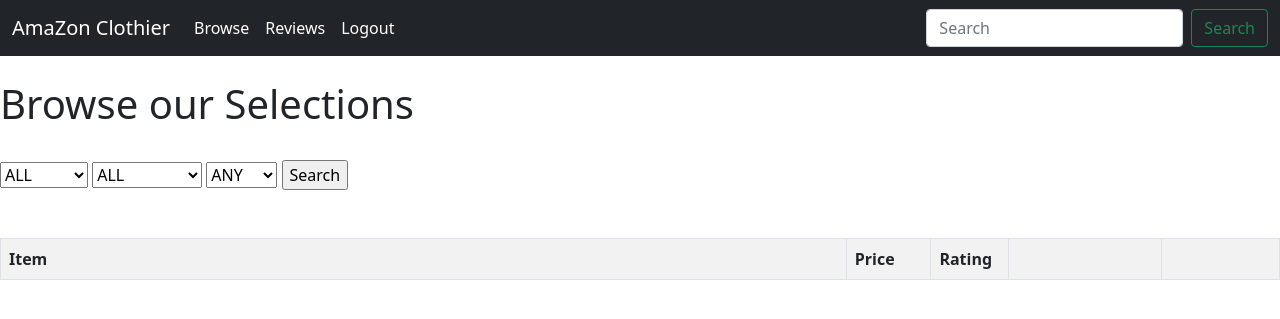
After one commit to Gglasgow09/productRetailAPI, a Flask app: page /browse in a window 1280 px wide. The commit adds this page. Shown: the top 319 px of the page. Run offline with Flask 3, Linux system fonts and the light colour scheme; a user stored in the database is signed in; lists and menus that the app fills with data are empty.

Commit message:
helloooo

```diff
--- a/server/app.py
+++ b/server/app.py
@@ -1,44 +1,44 @@
-from flask import Flask
-from models import db, User, Review, Product, Transaction
-from data_import import import_json_data
+# from flask import Flask
+# from models import db, User, Review, Product, Transaction
+# from data_import import import_json_data
 
-app = Flask(__name__)
-app.config['SQLALCHEMY_DATABASE_URI'] = 'sqlite:///test.db'
-db.init_app(app)
+# app = Flask(__name__)
+# app.config['SQLALCHEMY_DATABASE_URI'] = 'sqlite:///test.db'
+# db.init_app(app)
 
-@app.route('/import_data')
-def import_data():
-    json_file = 'Clothing_Data_Nine_Thousand_entries.json'
-    table_name = 'clothing_data'
-    try:
-        import_json_data(json_file, table_name)
-        return 'Data import successful'
-    except Exception as e:
-        return f'Data import failed: {str(e)}'
+# @app.route('/import_data')
+# def import_data():
+#     json_file = 'Clothing_Data_Nine_Thousand_entries.json'
+#     table_name = 'clothing_data'
+#     try:
+#         import_json_data(json_file, table_name)
+#         return 'Data import successful'
+#     except Exception as e:
+#         return f'Data import failed: {str(e)}'
 
-@app.route('/')
-def index():
-    # Example usage of the User model
-    users = User.query.all()
-    return f"Number of users: {len(users)}"
+# @app.route('/')
+# def index():
+#     # Example usage of the User model
+#     users = User.query.all()
+#     return f"Number of users: {len(users)}"
 
-with app.app_context():
-    db.create_all
+# with app.app_context():
+#     db.create_all
 
-if __name__ == '__main__':
-    app.run(debug=True)
+# if __name__ == '__main__':
+#     app.run(debug=True)
 
 from flask import Flask, render_template, url_for, redirect, flash
 from flask_sqlalchemy import SQLAlchemy
-from flask_login import UserMixin, login_user, LoginManager, login_required, logout_user, current_user
+from flask_login import UserMixin,login_user, LoginManager, login_required, logout_user
 from flask_wtf import FlaskForm
-from wtforms import StringField, PasswordField, SubmitField
+from wtforms import StringField, PasswordField, SubmitField, SelectField, IntegerField, EmailField, validators
 from wtforms.validators import InputRequired, Length, ValidationError, DataRequired
 from flask_bcrypt import Bcrypt
 
 app = Flask(__name__)
 
-app.config['SQLALCHEMY_DATABASE_URI'] = 'sqlite:///users.db'
+app.config['SQLALCHEMY_DATABASE_URI'] = 'sqlite:///amazon.db'
 app.config['SECRET_KEY'] = 'password'
 
 login_manager = LoginManager()
@@ -52,36 +52,97 @@ def load_user(user_id):
 db = SQLAlchemy(app)
 bcrypt = Bcrypt(app)
 
+# @app.context_processor
+# def base():
+#     form= SearchForm
+#     return dict(form=form)
+
+
+#---------CLASSES (MODELS and FORMS)--------------------------------------------------------------------------------------------
 
 class User(db.Model, UserMixin):
     id = db.Column(db.Integer, primary_key=True)
     username = db.Column(db.String(20), nullable=False, unique=True)
     password = db.Column(db.String(80), nullable=False)
+    first_name =  db.Column(db.String(25), nullable=False)
+    last_name = db.Column(db.String(25), nullable=False)
+    email = db.Column(db.String(120), unique=True, nullable=False)
+    phone = db.Column(db.String(20))
+    state = db.Column(db.String(15))
+    zip_code = db.Column(db.String(5))
+    payment = db.Column(db.String(35))
+    created_at = db.Column(db.DateTime, default=db.func.current_timestamp())
+    updated_at = db.Column(db.DateTime, default=db.func.current_timestamp(),
+                           onupdate=db.func.current_timestamp())
 
 # db.init_app(app)
+
+class Inventory(db.Model, UserMixin):
+    __tablename__ = "Inventory"
+    index = db.Column(db.Integer, primary_key=True)
+    main_category = db.Column(db.String(190))
+    title = db.Column(db.String)
+    average_rating = db.Column(db.Integer)
+    rating_number = db.Column(db.Integer)
+    price = db.Column(db.Float)
+    store = db.Column(db.String(80))
+    gender = db.Column(db.Float)
+    type = db.Column(db.String(100))
+    misc = db.Column(db.String(130))
+
+class Review(db.Model, UserMixin):
+   __tablename__ = "reviews"
+   id = db.Column(db.Integer, primary_key=True)
+   product_id = db.Column(db.Integer, db.ForeignKey("Inventory.index"))
+   rating =  db.Column (db.Integer, unique=True, nullable=False)
+   user_id = db.Column(db.Integer, db.ForeignKey("user.id"))
+   created_at = db.Column(db.DateTime, default=db.func.current_timestamp())
+   updated_at = db.Column(db.DateTime, default=db.func.current_timestamp(),
+                          onupdate=db.func.current_timestamp())
+
+
 
 with app.app_context():
     db.create_all()
 
+#create Registration Form
 class RegistrationForm(FlaskForm):
     username = StringField(validators=[InputRequired(), Length(min=4, max=20)], render_kw={"placeholder": "Username"})
     password = PasswordField(validators=[InputRequired(), Length(min=8, max=20)], render_kw={"placeholder": "Password"})
+    first_name = StringField(validators=[InputRequired(), Length(min=1, max=20)], render_kw={"placeholder": "First Name"})
+    last_name = StringField(validators=[InputRequired(), Length(min=1, max=20)], render_kw={"placeholder": "Last Name"})
+    email = EmailField(validators=[InputRequired(), validators.Email()], render_kw={"placeholder": "EMAIL"})
+    phone = StringField(validators=[InputRequired()], render_kw={"placeholder": "Phone-must be 10 digits"})
+    state = SelectField('STATE', choices=[('NY', 'New York'), ('CO', 'Colorado'), ('VA', 'Virginia')])
+    zip_code = StringField(validators=[InputRequired()], render_kw={"placeholder": "Zip-must be 5 digits"})
+    payment = SelectField('Payment', choices=[('cr', 'Credit'), ('ck', 'Check'), ('la', 'Layaway')])
     submit = SubmitField("Register")
 
+    #validate username
     def validate_username(self, username):
         existing_username = User.query.filter_by(username=username.data).first()
         if existing_username:
             raise ValidationError("ERROR! Username is taken!")
 
+#create login form
 class LoginForm(FlaskForm):
     username = StringField(validators=[InputRequired(), Length(min=4, max=20)], render_kw={"placeholder": "Username"})
     password = PasswordField(validators=[InputRequired(), Length(min=8, max=20)], render_kw={"placeholder": "Password"})
     submit = SubmitField("Login")
 
+class SearchForm(FlaskForm):
+    gender = SelectField('Style', validators=[InputRequired()], choices=[('ALL', 'ALL'), ('Men', 'Mens'), ('Women', 'Womens'), ('Boys', 'Boys'), ('Girls', 'Girls')])
+    type = SelectField('Type', choices=[('ALL', 'ALL'), ('Clothing', 'Clothing'), ('Shoes', 'Shoes'), ('Accessories', 'Accessories'), ('Jewelry', 'Jewelry')])
+    sort = SelectField('Sort', choices=[('ANY', 'ANY'), ('price', 'Price'), ('average_rating', 'Rating')])
+    submit = SubmitField("Search")
+
+
+##--------------ROUTES---------------------------------------------------------------------------------------------------------------
 
 @app.route('/')
 def home():
     return render_template("home.html")
+
 
 @app.route('/login', methods=['GET', 'POST'])
 def login():
@@ -94,32 +155,112 @@ def login():
                 flash("Sucess!!!")
                 return redirect(url_for('dashboard'))
             else:
-                flash("Wrong Password")
+                flash("Attention!!! Password Incorrect!!!")
+        else:
+            flash("Attention!!! User Not Found!!!")
 
     return render_template('login.html', form=form)
+
 
 @app.route('/logout', methods=["GET", "POST"])
 @login_required
 def logout():
+
     logout_user()
     return redirect(url_for('logout'))
+
 
 @app.route('/register', methods=['GET', 'POST'])
 def register():
     form = RegistrationForm()
     if form.validate_on_submit():
         hashed_pass = bcrypt.generate_password_hash(form.password.data)
-        new_user = User(username=form.username.data, password=hashed_pass)
+        new_user = User(username=form.username.data, password=hashed_pass,
+                        first_name=form.first_name.data, last_name=form.last_name.data,
+                        email=form.email.data, phone=form.phone.data, state=form.state.data,
+                        zip_code=form.zip_code.data, payment=form.payment.data)
+        name=form.first_name.data
         db.session.add(new_user)
         db.session.commit()
+        flash("User Sucessfully Created!")
+
         return redirect(url_for('login'))
     return render_template('register.html', form=form)
 
-@app.route('/dashboard',  methods=['GET', 'POST'])
+
+@app.route('/dashboard', methods=['GET', 'POST'])
 @login_required
 def dashboard():
     return render_template('dashboard.html')
 
 
+@app.route('/browse', methods=['GET', 'POST'])
+@login_required
+def browse():
+
+    form = SearchForm()
+
+    if form.gender.data == 'ALL' and form.type.data == 'ALL':
+        if form.sort.data == 'ANY':
+            items = Inventory.query.filter_by()
+            return render_template('browse.html', items=items, form=form)
+        elif form.sort.data == 'average_rating':
+            items = Inventory.query.order_by(Inventory.average_rating.desc())
+            return render_template('browse.html', items=items, form=form)
+        else:
+            items = Inventory.query.order_by(Inventory.price)
+            return render_template('browse.html', items=items, form=form)
+
+    elif form.gender.data != 'ALL' and form.type.data == 'ALL':
+        if form.sort.data == 'ANY':
+            items = Inventory.query.filter_by(gender=form.gender.data)
+            return render_template('browse.html', items=items, form=form)
+        elif form.sort.data == 'average_rating':
+            items = Inventory.query.filter_by(gender=form.gender.data).order_by(Inventory.average_rating.desc())
+            return render_template('browse.html', items=items, form=form)
+        else:
+            items = Inventory.query.filter_by(gender=form.gender.data).order_by(Inventory.price)
+            return render_template('browse.html', items=items, form=form)
+
+    elif form.gender.data != 'ALL' and form.type.data != 'ALL':
+        if form.sort.data == 'ANY':
+            items = Inventory.query.filter_by(gender=form.gender.data, type=form.type.data)
+            return render_template('browse.html', items=items, form=form)
+        elif form.sort.data == 'average_rating':
+            items = Inventory.query.filter_by(gender=form.gender.data, type=form.type.data).order_by(Inventory.average_rating.desc())
+            return render_template('browse.html', items=items, form=form)
+        else:
+            items = Inventory.query.filter_by(gender=form.gender.data, type=form.type.data).order_by(Inventory.price)
+            return render_template('browse.html', items=items, form=form)
+
+    else:
+        if form.sort.data == 'ANY':
+            items = items = Inventory.query.filter_by(type=form.type.data)
+            return render_template('browse.html', items=items, form=form)
+        elif form.sort.data == 'average_rating':
+            items = items = Inventory.query.filter_by(type=form.type.data).order_by(Inventory.average_rating.desc())
+            return render_template('browse.html', items=items, form=form)
+        else:
+            items = items = Inventory.query.filter_by(type=form.type.data).order_by(Inventory.price)
+            return render_template('browse.html', items=items, form=form)
+
+
+@app.route('/reviews', methods=['GET', 'POST'])
+@login_required
+def reviews():
+    return render_template('reviews.html')
+
+@app.route('/new_review', methods=['GET', 'POST'])
+@login_required
+def new_review():
+    return render_template('new_review.html')
+
+@app.route('/add', methods=['GET', 'POST'])
+@login_required
+def add():
+    items = Inventory.query.order_by(Inventory.price)
+    return render_template('add.html', items=items)
+
+
 if __name__ == "__main__":
     app.run()
--- a/server/templates/base.html
+++ b/server/templates/base.html
@@ -11,8 +11,8 @@
     <title>Amazon Clothing</title>
   </head>
   <body>
-    {% include 'navbar.html' %}
-    <br/>
+      {% include 'navbar.html' %}
+      <br/>
     <div class="'container">
         {% block content %}
         {% endblock %}
--- /dev/null
+++ b/server/templates/browse.html
@@ -0,0 +1,40 @@
+{% extends 'base.html' %}
+<!DOCTYPE html>
+<html lang="en">
+<head>
+    <meta charset="UTF-8">
+    <meta name="viewport" content="width=device-width, initial-scale=1.0">
+    <title>Bowse</title>
+</head>
+<body>
+    {% block content %}
+        <h1>Browse our Selections</h1>
+        <br/>
+        <form action="#" method="POST">
+            {{ form.gender }}
+            {{ form.type }}
+            {{ form.sort }}
+            {{ form.submit }}
+        </form><br/><br/>
+
+        <table class="table table-hover table-bordered table-striped">
+            <tr>
+                <th style="width:50%">Item</th>
+                <th style="width:5%">Price</th>
+                <th style="width:2%">Rating</th>
+                <th style="width:9%"></th>
+                <th style="width:7%"></th>
+            </tr>
+            {% for item in items %}
+            <tr>
+                <td>{{ item.title }}</td>
+                <td>${{ item.price }}</td>
+                <td>{{ item.average_rating }}</td>
+                <td><a href="{{ url_for('new_review') }}">Write a Review</a></td>
+                <td><a href="{{ url_for('add') }}">Add to Cart</a></td>
+            </tr>
+            {% endfor %}
+        </table>
+        {% endblock %}
+</body>
+</html>
--- a/server/templates/dashboard.html
+++ b/server/templates/dashboard.html
@@ -8,6 +8,12 @@
 </head>
 <body>
     {% block content %}
+    {% for message in get_flashed_messages() %}
+    <div class="alert alert-warning alert-dismissible fade show" role="alert">
+        {{ message }}
+        <button type="button" class="btn-close" data-bs-dismiss="alert" aria-label="Close"></button>
+      </div>
+    {% endfor %}
     <h1>You are logged in! {{ username }}</h1>
     <a href="{{url_for('logout')}}">Logout</a>
     {% endblock %}
--- a/server/templates/navbar.html
+++ b/server/templates/navbar.html
@@ -6,23 +6,28 @@
       </button>
       <div class="collapse navbar-collapse" id="navbarSupportedContent">
         <ul class="navbar-nav me-auto mb-2 mb-lg-0">
-          <li class="nav-item">
-            <a class="nav-link active" aria-current="page" href="#">Home</a>
-          </li>
-          <li class="nav-item">
-            <a class="nav-link" href="#">Link</a>
-          </li>
-          <li class="nav-item dropdown">
-            <a class="nav-link dropdown-toggle" href="#" id="navbarDropdown" role="button" data-bs-toggle="dropdown" aria-expanded="false">
-              Dropdown
-            </a>
-            <ul class="dropdown-menu" aria-labelledby="navbarDropdown">
-              <li><a class="dropdown-item" href="#">Action</a></li>
-              <li><a class="dropdown-item" href="#">Another action</a></li>
-              <li><hr class="dropdown-divider"></li>
-              <li><a class="dropdown-item" href="#">Something else here</a></li>
-            </ul>
-          </li>
+
+          {% if current_user.is_authenticated %}
+            <li class="nav-item">
+              <a class="nav-link active" href="/browse">Browse</a>
+            </li>
+            <li class="nav-item">
+              <a class="nav-link active" href="/reviews">Reviews</a>
+            </li>
+              <li class="nav-item">
+              <a class="nav-link active" href="/logout">Logout</a>
+            </li>
+          {% else %}
+            <li class="nav-item">
+              <a class="nav-link active" aria-current="page" href="/">Home</a>
+            </li>
+            <li class="nav-item">
+              <a class="nav-link active" href="/register">Register</a>
+            </li>
+            <li class="nav-item">
+              <a class="nav-link active" href="/login">Login</a>
+            </li>
+          {% endif %}
         </ul>
         <form class="d-flex">
           <input class="form-control me-2" type="search" placeholder="Search" aria-label="Search">
```
Also changed, not shown: server/templates/add.html (added, +23 -0 lines), server/templates/login.html (+12 -9 lines), server/templates/navbar_login.html (added, +25 -0 lines), server/templates/new_review.html (added, +25 -0 lines), server/templates/register.html (+10 -9 lines), server/templates/reviews.html (added, +22 -0 lines), server/templates/search.html (added, +39 -0 lines), instance/amazon.db (added), instance/test.db (deleted), server/instance/amazon.db (added), 2 other files.
